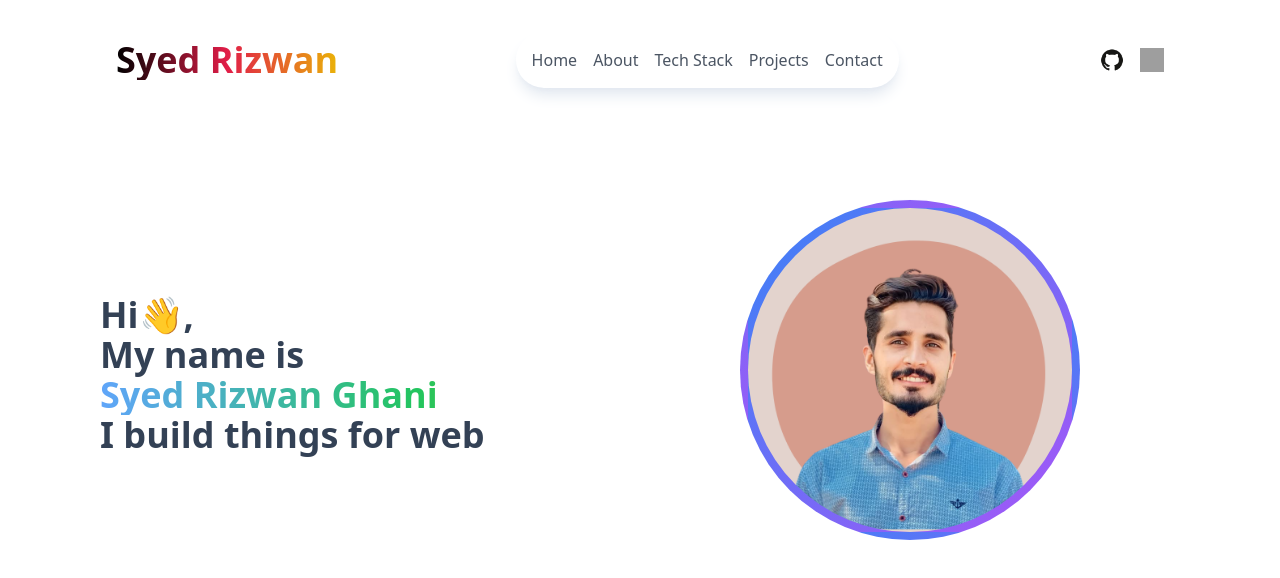
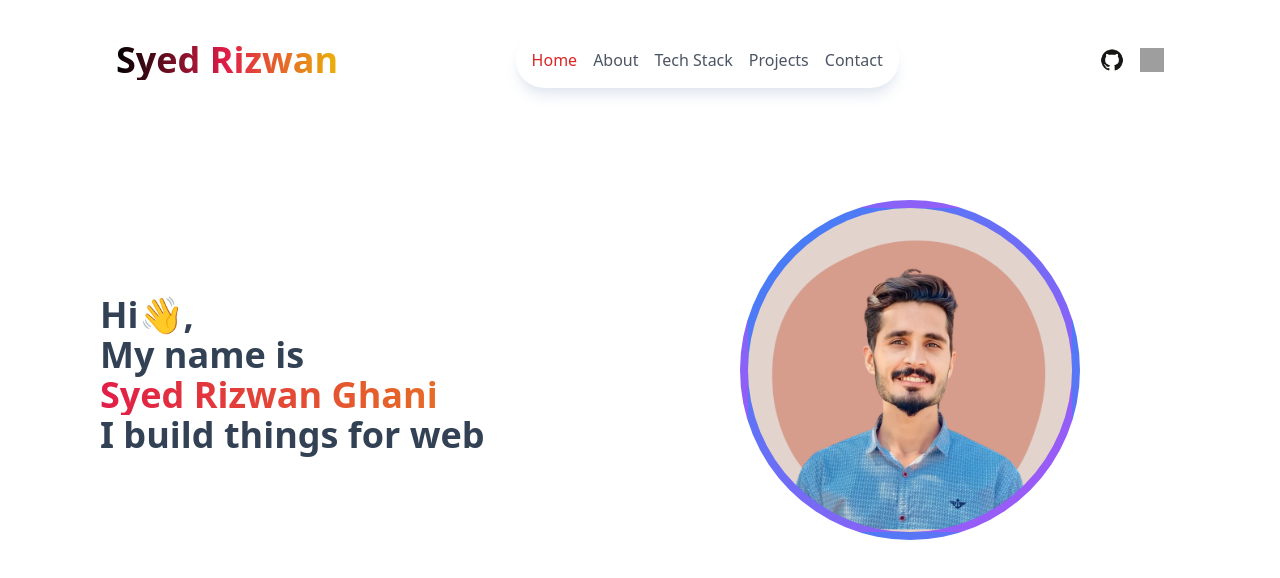
Before and after one commit to Syedrizwan23/Portfolio-in-react, a React (Vite) app: page / in a window 1280 px wide. Shown: the top 578 px of the page. Built offline with nearby package versions, Linux system fonts and the light colour scheme; grey boxes are pictures that could not be loaded.

Commit message:
styling update

```diff
--- a/src/Components/Navbar.jsx
+++ b/src/Components/Navbar.jsx
@@ -1,7 +1,7 @@
 import { useState } from "react";
 import github from "../assets/github.png";
 import linkedin from "../assets/linkedin.png";
-import { Link } from "react-router-dom";
+import { NavLink } from "react-router-dom";
 
 const Navbar = () => {
   const [isMenuOpen, setIsMenuOpen] = useState(false);
@@ -9,6 +9,9 @@ const Navbar = () => {
   const handleNavClick = () => {
     setIsMenuOpen(false);
   };
+
+  // Common link styles
+  const linkStyles = "block text-gray-600 hover:text-gray-900 hover:translate-y-[-2px] text-sm sm:text-base transition-all duration-300 ease-in-out";
 
   return (
     <nav className="w-full flex items-center justify-between px-4 py-3 text-gray-500">
@@ -66,21 +69,61 @@ const Navbar = () => {
         } lg:flex flex-col lg:flex-row lg:relative top-16 lg:top-0 right-4 lg:right-0 bg-white lg:bg-transparent p-4 lg:p-4 rounded-[30px] shadow-lg lg:shadow-slate-200 min-w-[200px] lg:min-w-0 z-50`}
       >
         <ul className="flex flex-col lg:flex-row lg:gap-4 space-y-2 lg:space-y-0 list-none">
-          <Link to='/' onClick={handleNavClick}><li>
-            <a href="#home" className="block text-gray-600 hover:text-gray-900 hover:translate-y-[-2px] text-sm sm:text-base transition-all duration-300 ease-in-out">Home</a>
-          </li></Link>
-          <Link to='/about' onClick={handleNavClick}><li>
-            <a href="#about" className="block text-gray-600 hover:text-gray-900 hover:translate-y-[-2px] text-sm sm:text-base transition-all duration-300 ease-in-out">About</a>
-          </li></Link>
-          <Link to='/tech' onClick={handleNavClick}><li>
-            <a href="#tech-stack" className="block text-gray-600 hover:text-gray-900 hover:translate-y-[-2px] text-sm sm:text-base transition-all duration-300 ease-in-out">Tech Stack</a>
-          </li></Link>
-          <Link to='/projects' onClick={handleNavClick}><li>
-            <a href="#projects" className="block text-gray-600 hover:text-gray-900 hover:translate-y-[-2px] text-sm sm:text-base transition-all duration-300 ease-in-out">Projects</a>
-          </li></Link>
-          <Link to='/contact' onClick={handleNavClick}><li>
-            <a href="#contact" className="block text-gray-600 hover:text-gray-900 hover:translate-y-[-2px] text-sm sm:text-base transition-all duration-300 ease-in-out">Contact</a>
-          </li></Link>
+          <li>
+            <NavLink
+              to="/"
+              onClick={handleNavClick}
+              className={({ isActive }) =>
+                `${linkStyles} ${isActive ? "text-red-600" : ""}`
+              }
+            >
+              Home
+            </NavLink>
+          </li>
+          <li>
+            <NavLink
+              to="/about"
+              onClick={handleNavClick}
+              className={({ isActive }) =>
+                `${linkStyles} ${isActive ? "text-red-600" : ""}`
+              }
+            >
+              About
+            </NavLink>
+          </li>
+          <li>
+            <NavLink
+              to="/tech"
+              onClick={handleNavClick}
+              className={({ isActive }) =>
+                `${linkStyles} ${isActive ? "text-red-600" : ""}`
+              }
+            >
+              Tech Stack
+            </NavLink>
+          </li>
+          <li>
+            <NavLink
+              to="/projects"
+              onClick={handleNavClick}
+              className={({ isActive }) =>
+                `${linkStyles} ${isActive ? "text-red-600" : ""}`
+              }
+            >
+              Projects
+            </NavLink>
+          </li>
+          <li>
+            <NavLink
+              to="/contact"
+              onClick={handleNavClick}
+              className={({ isActive }) =>
+                `${linkStyles} ${isActive ? "text-red-600" : ""}`
+              }
+            >
+              Contact
+            </NavLink>
+          </li>
         </ul>
       </div>
 
--- a/src/Pages/Hero.jsx
+++ b/src/Pages/Hero.jsx
@@ -11,7 +11,7 @@ const Hero = () => {
       <div className="flex flex-col justify-center p-4 md:p-0 md:w-[636px] h-full">
         <h1 className="text-lg md:text-4xl font-bold text-slate-700">Hi👋,</h1>
         <p className="text-lg md:text-4xl font-bold text-slate-700">My name is</p>
-        <p className="text-lg md:text-4xl font-bold bg-gradient-to-r from-blue-400 via-green-500 to-yellow-500 bg-clip-text text-transparent">Syed Rizwan Ghani</p>
+        <p className="text-lg md:text-4xl font-bold bg-gradient-to-r from-rose-600 to-yellow-500 bg-clip-text text-transparent">Syed Rizwan Ghani</p>
         <p className="text-lg md:text-4xl font-bold text-slate-700">I build things for web</p>
       </div>
       <div className="flex justify-center items-center p-4 md:p-0 h-full">
```
